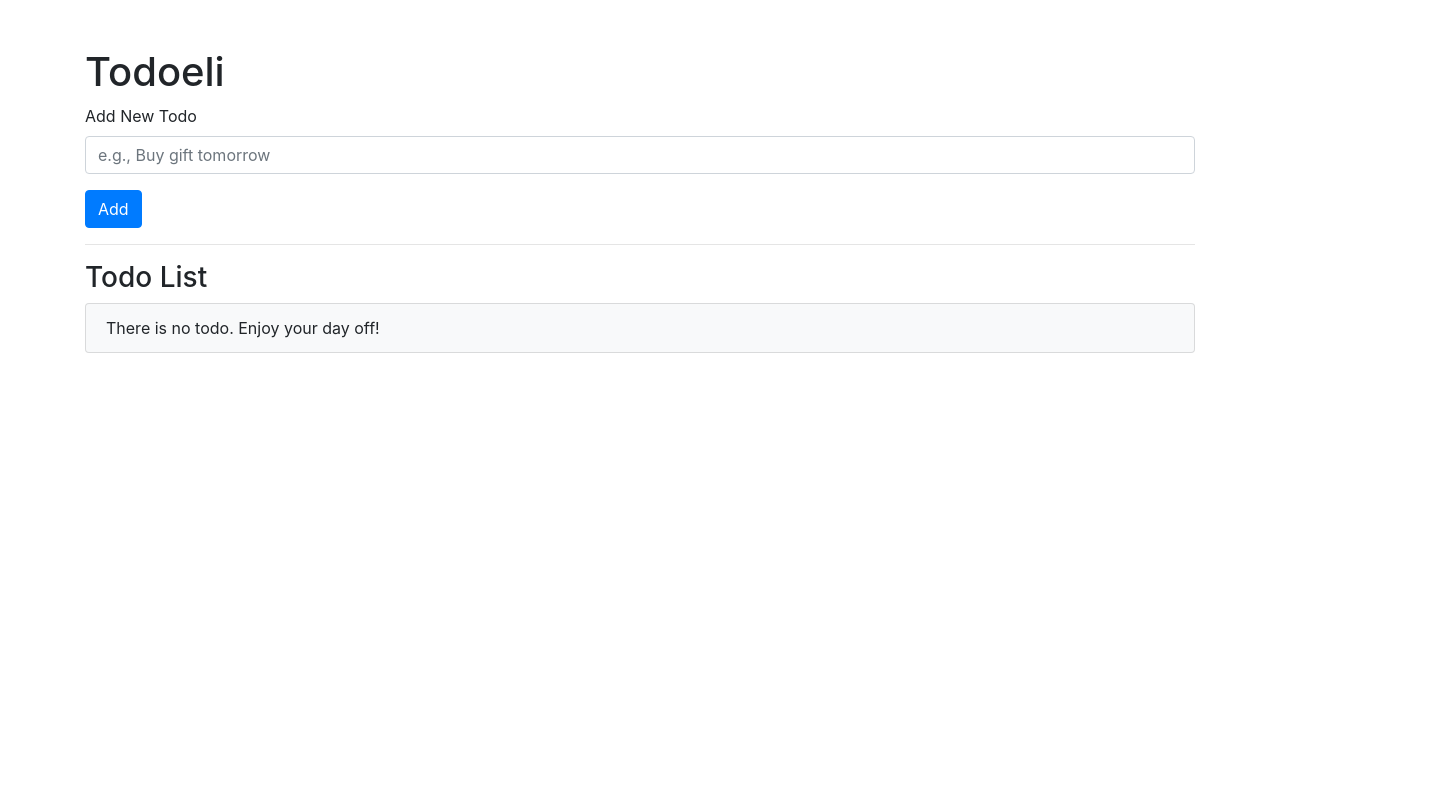
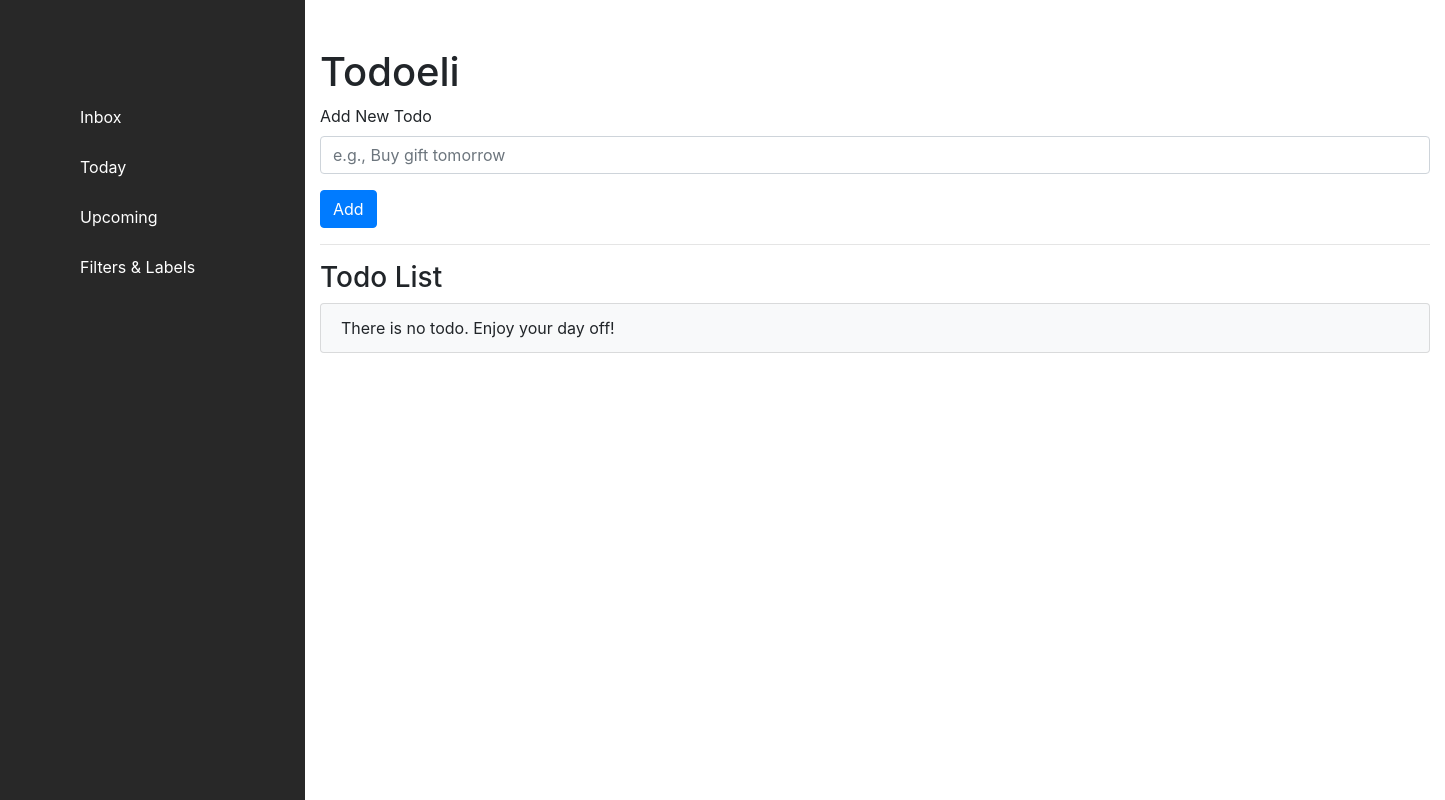
Before and after one commit to bilgihankose/todoapp, a Vue app: page / in a window 1280 px wide. Shown: the whole page, 1445 px wide, since content can reach past the window. Built offline with nearby package versions, Linux system fonts and the light colour scheme.

Commit message:
added sidebar

```diff
--- a/src/App.vue
+++ b/src/App.vue
@@ -1,5 +1,6 @@
 <template>
-  <div id="app">
+  <div>
+    <Sidebar></Sidebar>
     <div class="container mt-5">
       <todo-item></todo-item>
     </div>
@@ -8,10 +9,19 @@
 
 <script>
 import TodoItem from "./components/TodoItem.vue";
+import Sidebar from "./components/Sidebar.vue";
+
 export default {
   name: "App",
   components: {
     TodoItem,
+    Sidebar,
   },
 };
 </script>
+
+<style scoped>
+.container {
+  margin-left: 305px;
+}
+</style>
--- /dev/null
+++ b/src/components/Sidebar.vue
@@ -0,0 +1,66 @@
+<template>
+  <div class="left-menu">
+    <div class="list-holder">
+      <div class="top-filter-container">
+        <ul v-for="(item, key) in items" :key="key" class="top-filters">
+          <li class="item">{{ item.name }}</li>
+        </ul>
+      </div>
+    </div>
+  </div>
+</template>
+
+<script>
+export default {
+  name: "Sidebar",
+  data() {
+    return {
+      items: [
+        {
+          name: "Inbox",
+          icon: "dashboard",
+          path: "/inbox",
+        },
+        {
+          name: "Today",
+          icon: "users",
+          path: "/today",
+        },
+        {
+          name: "Upcoming",
+          icon: "cog",
+          path: "/upcoming",
+        },
+        {
+          name: "Filters & Labels",
+          icon: "cog",
+          path: "/upcoming",
+        },
+      ],
+    };
+  },
+};
+</script>
+
+<style scoped>
+.left-menu {
+  box-sizing: border-box;
+  width: 305px;
+  height: 100vh;
+  background-color: #282828;
+  padding-left: 35px;
+  position: fixed;
+  left: 0;
+  top: 0;
+  color: white;
+}
+
+.item {
+  padding: 5px 16px 5px 5px;
+  list-style: none;
+}
+
+.top-filter-container {
+  margin-top: 100px;
+}
+</style>
```
